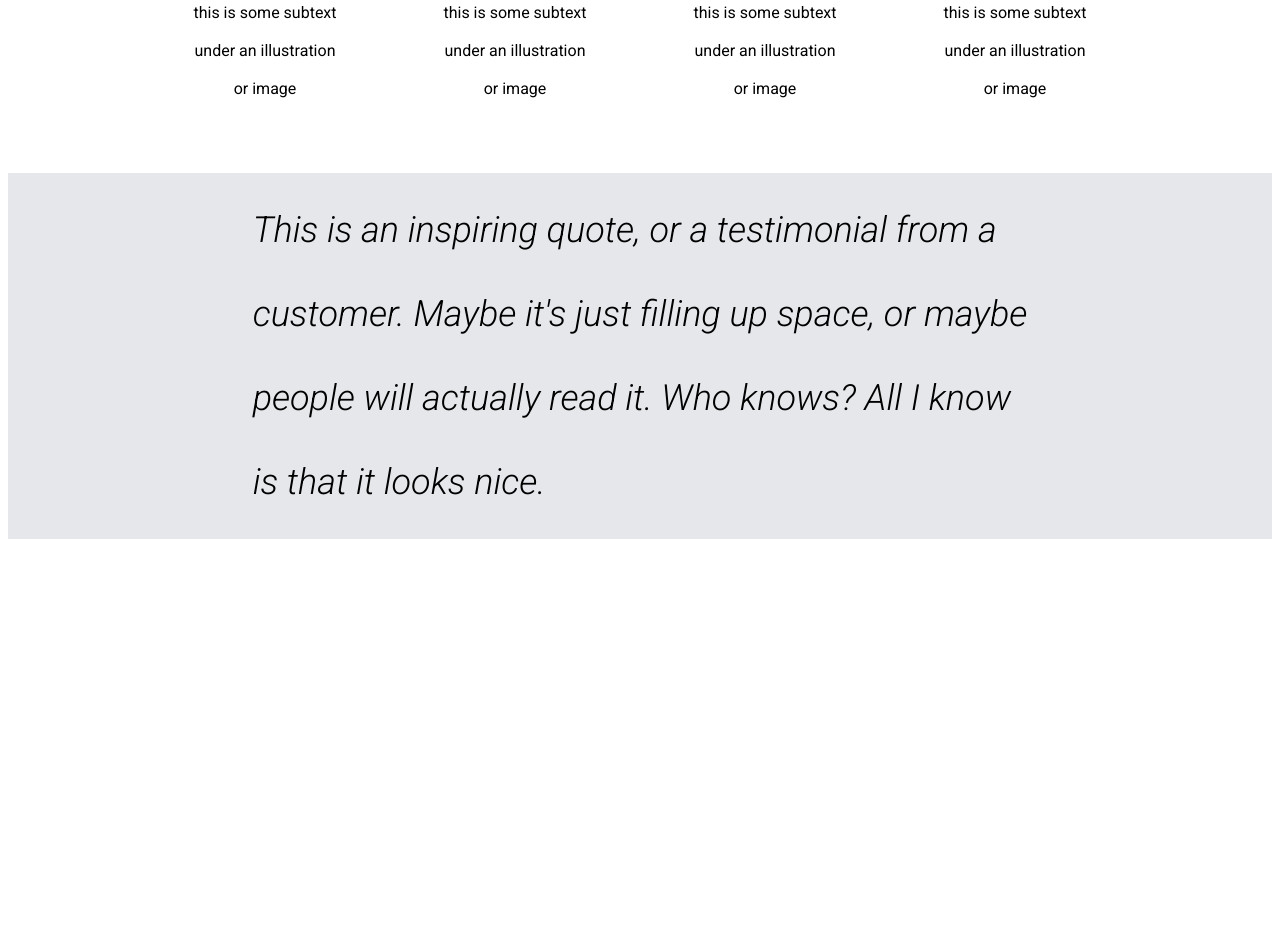
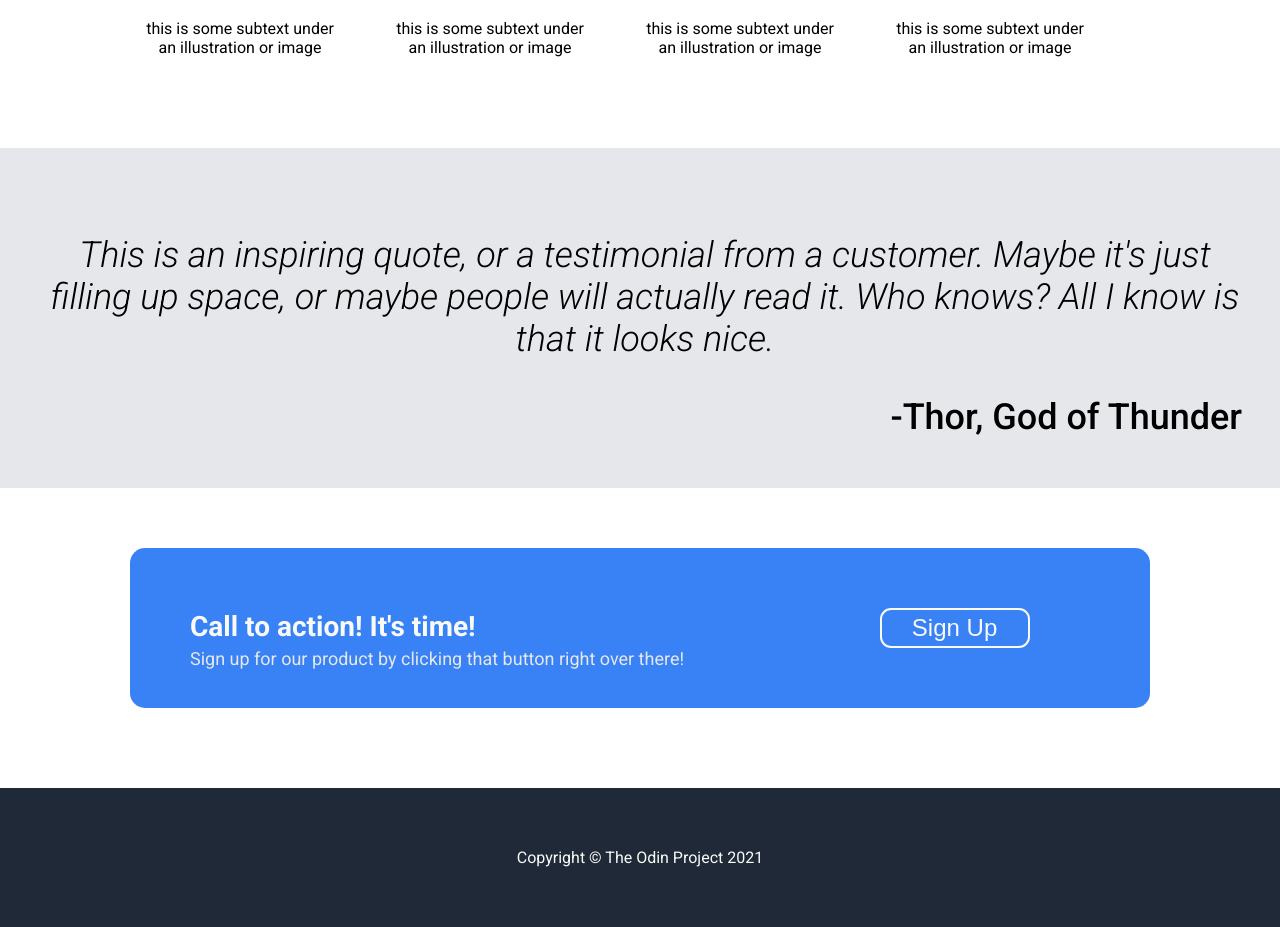
Before and after one commit to TarekSammoud/CSS-HTML-Practice, a plain HTML site: page index.html in a window 1280 px wide. Shown: the part 1016-1943 px from the top of the page. Before the commit the page ends 1563 px from the top, so only its background shows below. Drawn offline with Linux system fonts and the light colour scheme.

Commit message:
Html and CSS done

```diff
--- a/index.html
+++ b/index.html
@@ -34,27 +34,41 @@
         <div class="imgcontainer">
             <div class="img1">
         <img src="https://image.shutterstock.com/image-vector/run-away-trouble-avoid-working-260nw-1860328942.jpg" class="middleIMG1  middleIMG">
-        <div class="img-text">this is some subtext<br></br> under an illustration<br></br> or image</div>
+        <p class="img-text">this is some subtext under an illustration or image</p>
             </div>
             <div class="img2">
         <img src="https://image.shutterstock.com/image-vector/business-case-study-marketing-research-260nw-2079654487.jpg" class="middleIMG2  middleIMG">
-        <div class="img-text">this is some subtext<br></br> under an illustration<br></br> or image</div>
+        <p class="img-text">this is some subtext under an illustration or image</p>
                 </div>
         <div class="img3">
         <img src="https://us.123rf.com/450wm/hofred/hofred1910/hofred191000132/132300999-businessman-facing-with-crossroads-and-decision-to-make-concept-of-business-choices-vector-illustrat.jpg?ver=6" class="middleIMG3 middleIMG">
 
-        <div class="img-text">this is some subtext<br></br> under an illustration<br></br> or image</div>
+        <p class="img-text">this is some subtext under an illustration or image</p>
     </div>
     <div class="img4">
 
         <img src="https://thumbs.dreamstime.com/b/thought-layers-mind-as-multiple-different-thoughts-tiny-person-concept-abstract-psychological-cognitive-process-scene-201788470.jpg" class="middleIMG4  middleIMG">
-        <div class="img-text">this is some subtext<br></br> under an illustration<br></br> or image</div>
+        <p class="img-text">this is some subtext under an illustration or image</p>
         </div>
     </div>
     </div>
 
     <div class="quote">
-        <p>This is an inspiring quote, or a testimonial from a<br></br> customer. Maybe it's just filling up space, or maybe<br></br>people will actually read it. Who knows? All I know<br></br>is that it looks nice.</p>
+        <p>This is an inspiring quote, or a testimonial from a customer. Maybe it's just filling up space, or maybe people will actually read it. Who knows? All I know is that it looks nice.</p>
+        <div id="THOR">-Thor, God of Thunder</div>
+    </div>
+
+    <div class="action-container">
+        <div class="action">
+        <div class="action-text">Call to action! It's time!</div>
+        <button class="action-button"><a href="#">Sign Up</a></button>
+        <div class="action-subtext">Sign up for our product by clicking that button right over there!</div>
+    </div>
+    </div>
+
+
+    <div class="footer">
+        <div class="copyright">Copyright © The Odin Project 2021</div>
     </div>
 
 
--- a/styles.css
+++ b/styles.css
@@ -3,7 +3,6 @@ html {
     font-family: 'Roboto', sans-serif;
 
 }
-
 
 
 .header {
@@ -84,6 +83,10 @@ a {
     text-align: center;
 }
 
+.img-text{
+    width: 200px;
+}
+
 #hero-img {
     display: inline;
     height: auto;
@@ -123,11 +126,82 @@ a {
 }
 
 .quote{
-    display: flex;
+    display: block;
     background-color: #E5E7EB;
     font-size: 36px;
     font-weight: 300;
     font-style: italic;
     justify-content: center;
     align-items: center;
+    text-align: center;
+    padding: 50px;
+    padding-left: 50px;
+    padding-left: 60px;
+    margin-left: -20px;
+    margin-right: -20px;
+
+
 }
+
+#THOR {
+    text-align: right;
+    font-weight: 500;
+    font-style: normal;
+    display: block;
+}
+
+.action{
+    background-color: #3882F6;
+    padding: 60px;
+    width: 900px;
+    height: 40px;
+    border-radius: 15px;
+    color: #F9FAF8;
+    margin-bottom: 40px;
+
+}
+
+.action-container{
+    display: flex;
+    justify-content: center;
+    align-items: center;
+    margin: 60px;
+}
+
+.action-text {
+    font-size: 28px;
+    font-weight: bold;
+    display: inline;
+
+}
+
+.action-subtext {
+    font-size: 18px;
+    font-weight: 400;
+    color: #E5E7EB;
+
+}
+
+
+
+.action-button{
+    font-size: 24px;
+    margin-left: 400px;
+    border-radius: 11px;
+    width: 150px;
+    height: 40px;
+    background-color: #3882F6;
+    color: #F9FAF8;
+    border: 2px solid #F9FAF8;
+
+
+}
+
+
+.footer{
+    background-color: #1F2937;
+    color: #F9FAF8;
+    padding: 60px;
+    text-align: center;
+    margin: -20px;
+}
```
